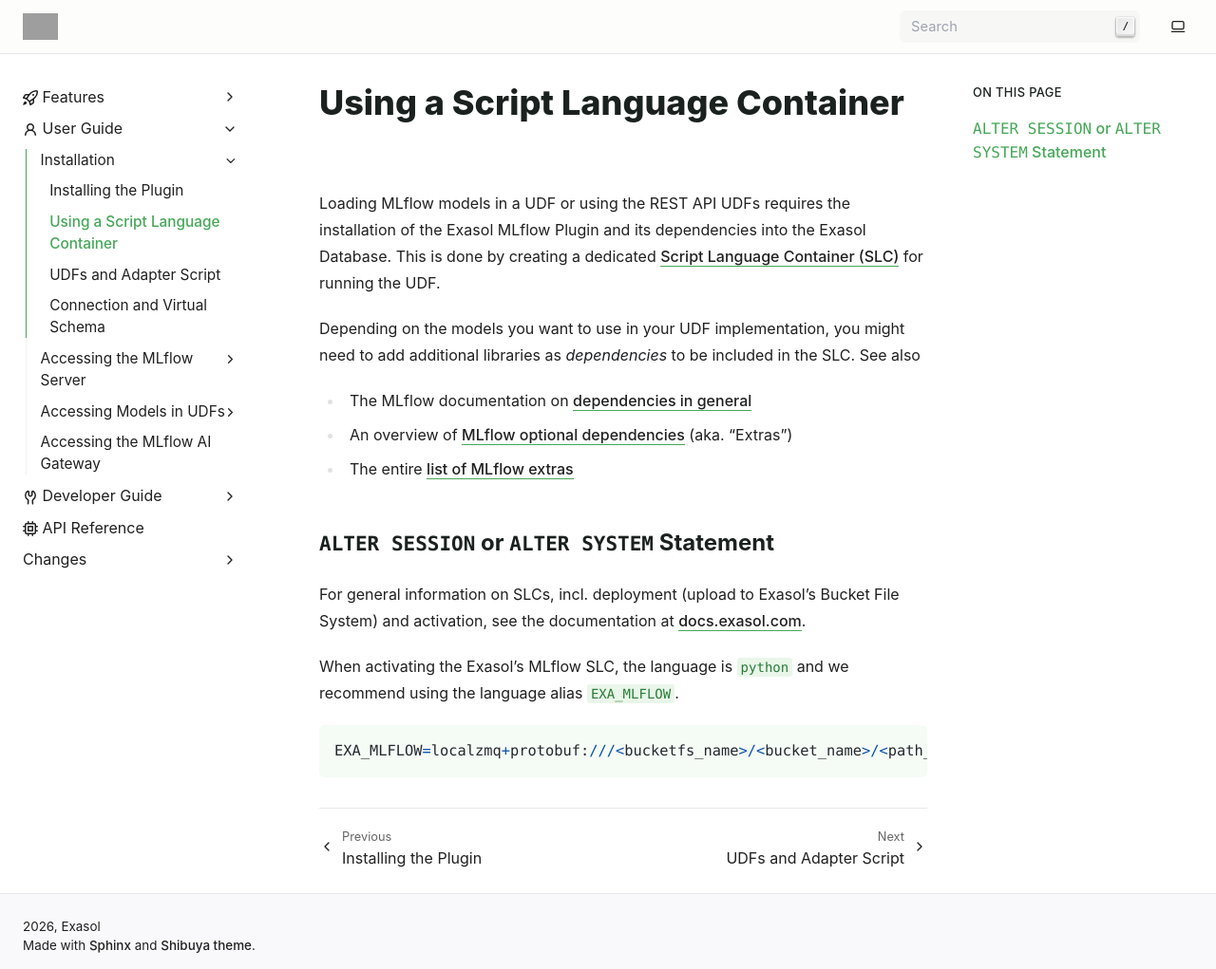
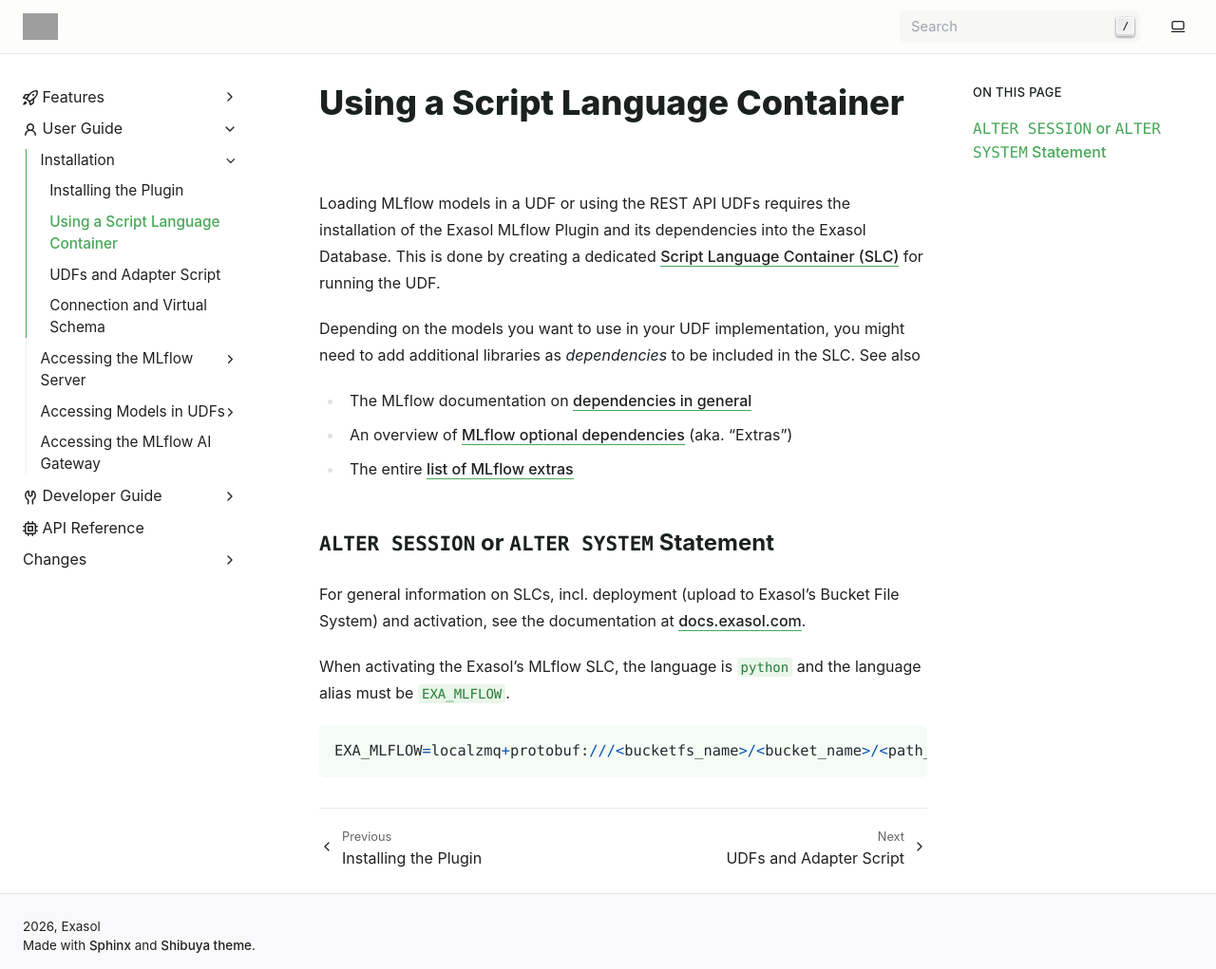
Before and after one commit to exasol/mlflow-plugin, a Sphinx documentation site: the page built from doc/user_guide/installation/slc.rst, in a window 1280 px wide and 1021 px high. Shown: the whole window at 95% size. Built offline with Sphinx 7.4.7, drawn with Linux system fonts in a browser that asks for light colours; pages that are not in the unit, such as notebooks, are missing from menus; grey boxes are pictures that could not be loaded.

Commit message:
Replaced "recommended" by "must be".

```diff
--- a/doc/user_guide/installation/slc.rst
+++ b/doc/user_guide/installation/slc.rst
@@ -25,8 +25,8 @@
 File System) and activation, see the documentation at `docs.exasol.com
 <slcs_>`_.
 
-When activating the Exasol's MLflow SLC, the language is ``python`` and we
-recommend using the language alias ``EXA_MLFLOW``.
+When activating the Exasol's MLflow SLC, the language is ``python`` and the
+language alias must be ``EXA_MLFLOW``.
 
 .. code-block:: sql
 
```
